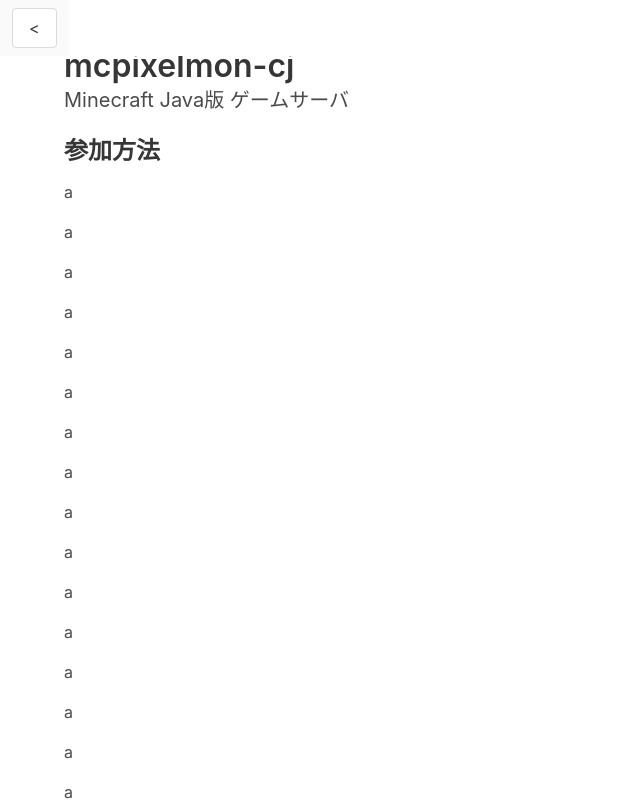
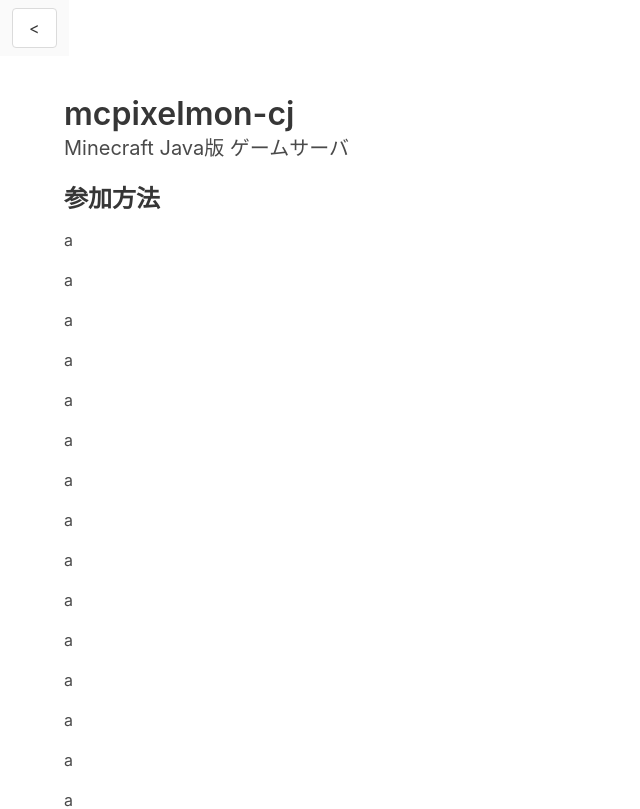
Before and after one commit to aoirint/www.imlgames.aoirint.com, a Next.js app: page /minecraft-java/mcpixelmon-cj in a window 1280 px wide. Shown: the top 809 px of the page, without its empty margins (0-640 px from the left). Built offline with nearby package versions, Linux system fonts and the light colour scheme.

Commit message:
mt-6 instead of has-navbar-fixed-top

```diff
--- a/pages/minecraft-java/mcpixelmon-cj/index.tsx
+++ b/pages/minecraft-java/mcpixelmon-cj/index.tsx
@@ -20,7 +20,7 @@
           </div>
         </div>
       </nav>
-      <section className="section">
+      <section className="section mt-6">
         <div className="container">
           <h1 className="title">
             mcpixelmon-cj
```
